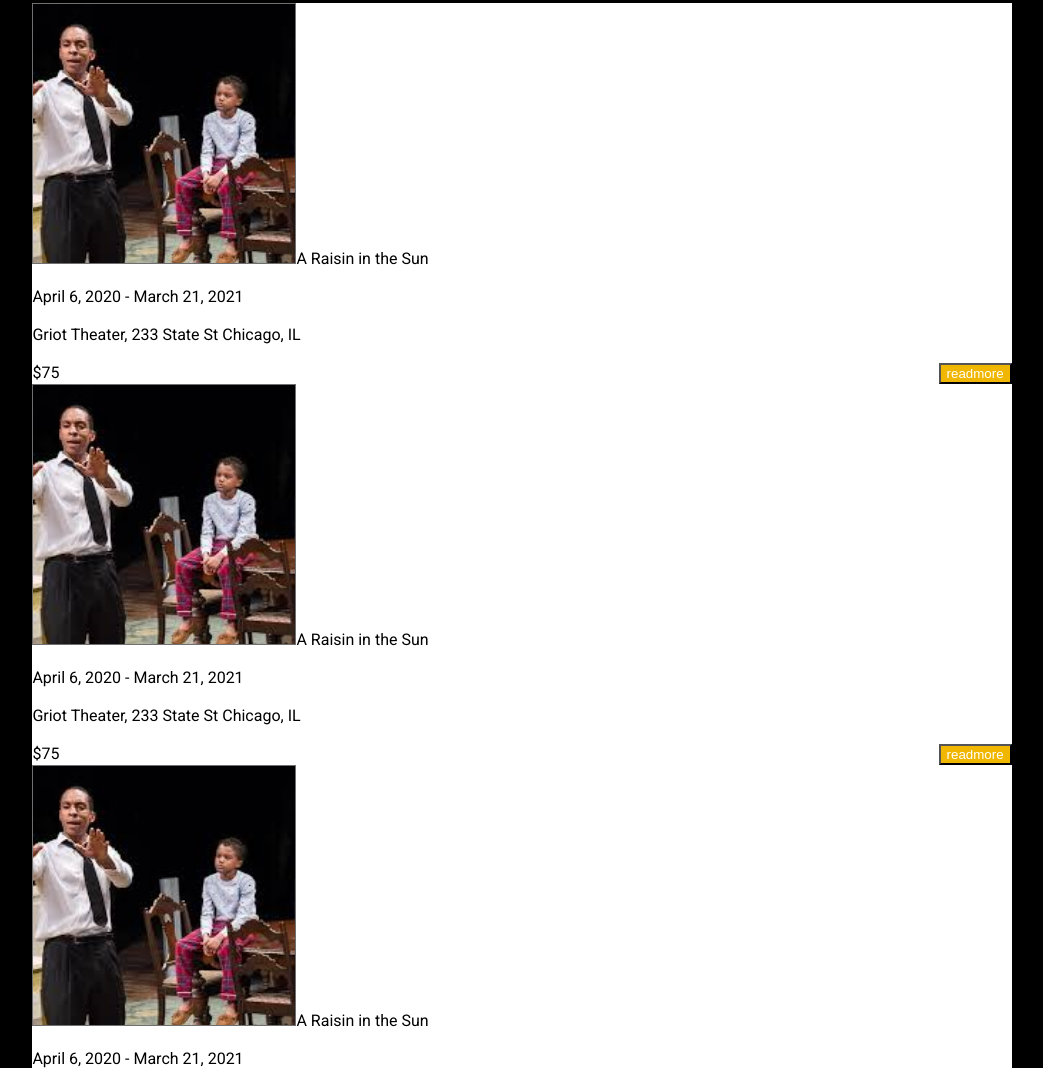
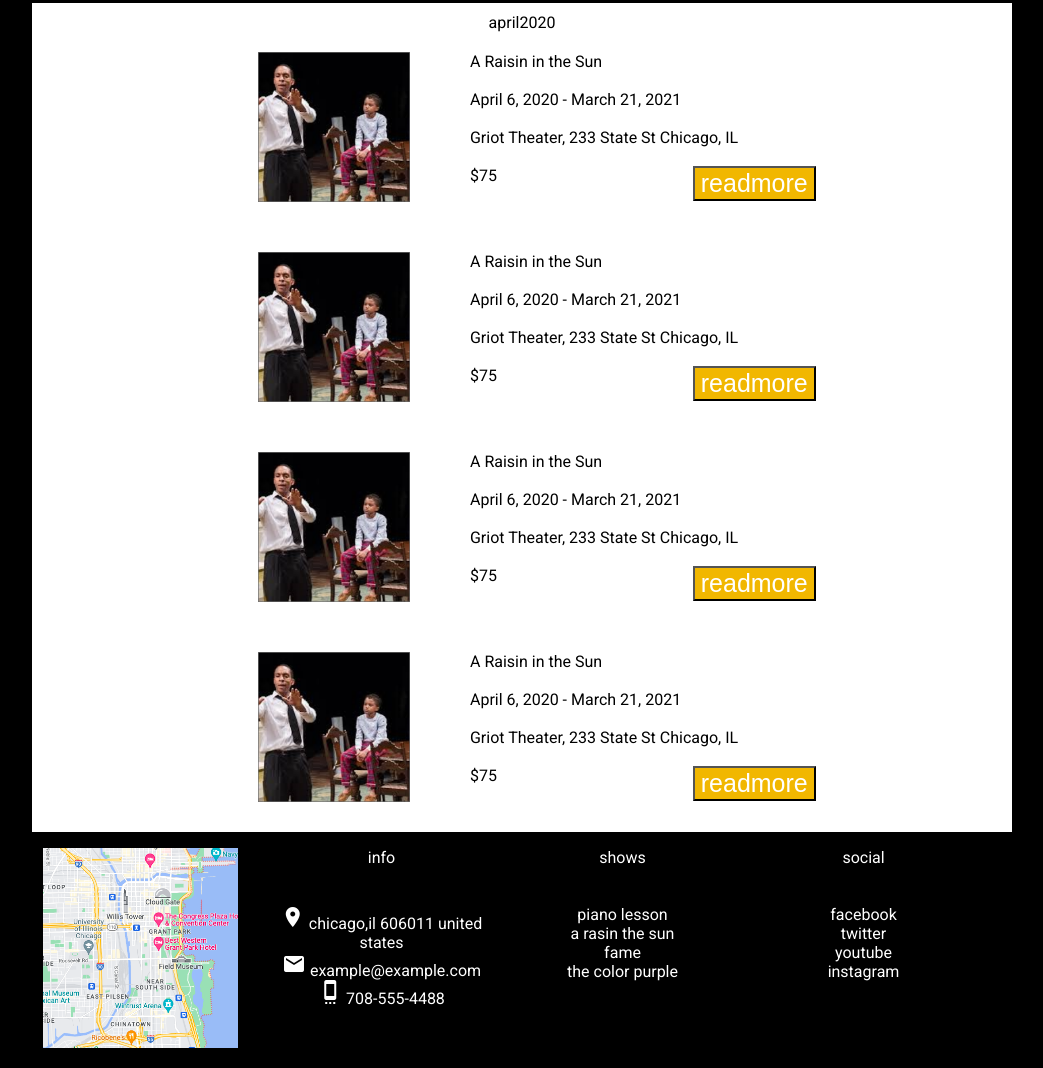
Before and after one commit to oluyemisi43/Assignment3, a plain HTML site: page index.html in a window 1280 px wide. Shown: the part 587-1655 px from the top of the page, without its empty margins (138-1181 px from the left). Drawn offline with Linux system fonts and the light colour scheme.

Commit message:
finished

```diff
--- a/index.html
+++ b/index.html
@@ -1,6 +1,7 @@
+
 <!DOCTYPE html>
 <html>
-    <head><link rel="preconnect" href="https://fonts.googleapis.com">
+    <head><link rel="preconnect" href="https://fonts.googleapis.com"><link rel="stylesheet" href="https://fonts.googleapis.com/icon?family=Material+Icons">
         <link rel="preconnect" href="https://fonts.gstatic.com" crossorigin>
         <link href="https://fonts.googleapis.com/css2?family=Roboto&display=swap" rel="stylesheet">
     <link rel="stylesheet" href="style.css">
@@ -13,9 +14,9 @@
   <div class="flexnav">
 
 
-    <footer></footer>
 
-</html>
+
+
 
     <a href="">home</a>
     <a href="">features</a>
@@ -27,33 +28,59 @@
 <img id= "theatre-image" src="theater-image-background.png" alt="Theater Image"><div id = "theatre-image-text">featured show</div>
 <div>
     <ul class="tileflex">
-        <li class="flexitem"><img src="arasinthesintheatre.png">A Raisin in the Sun <br><br>
+        <li class="flexitem" id="date">april2020</li>
+        <li class="flexitem">
+            <div class="items">
+                <img class="itempicture" src="arasinthesintheatre.png">A Raisin in the Sun <br><br>
                 April 6, 2020 - March 21, 2021 <br><br>
                 Griot Theater, 233 State St Chicago, IL <br><br>
                 $75
                 <button>readmore</button>
+            </div>
         </li>
-            <li class="flexitem"><img src="arasinthesintheatre.png">A Raisin in the Sun <br><br>
+        <li class="flexitem">
+            <div class="items">
+                <img class="itempicture" src="arasinthesintheatre.png">A Raisin in the Sun <br><br>
                 April 6, 2020 - March 21, 2021 <br><br>
                 Griot Theater, 233 State St Chicago, IL <br><br>
                 $75
                 <button>readmore</button>
+            </div>
         </li>
-                <li class="flexitem"><img src="arasinthesintheatre.png">A Raisin in the Sun <br><br>
+        <li class="flexitem">
+            <div class="items">
+                <img class="itempicture" src="arasinthesintheatre.png">A Raisin in the Sun <br><br>
                 April 6, 2020 - March 21, 2021 <br><br>
                 Griot Theater, 233 State St Chicago, IL <br><br>
                 $75
                 <button>readmore</button>
-                    </li><li class="flexitem"><img src="arasinthesintheatre.png">A Raisin in the Sun <br><br>
+            </div>
+        </li>
+        <li class="flexitem">
+            <div class="items">
+                <img class="itempicture" src="arasinthesintheatre.png">A Raisin in the Sun <br><br>
                         April 6, 2020 - March 21, 2021 <br><br>
                         Griot Theater, 233 State St Chicago, IL <br><br>
                         $75
                         <button>readmore</button>
+                    </div>
                 </li>
 
-        <li> item 2</li>
-        <li>item 3</li>
+
     </ul>
 </div>
 
 </body>
+<footer>
+    <div class="flexcontainer">
+        <div class="flexcolumn"><img id="map" src="thumbnail_map.png"></div>
+        <div class="flexcolumn">info<br><br><br><li><i class="material-icons">location_on</i>
+            chicago,il 606011 united states</li><li><i class="material-icons">mail</i>
+
+                example@example.com</li><li><i class="material-icons">settings_cell</i>
+                    708-555-4488</li></div>
+        <div class="flexcolumn">shows<br><br><br><li>piano lesson</li><li>a rasin the sun</li><li>fame</li><li>the color purple</li></div>
+        <div class="flexcolumn">social<br><br><br><li>facebook</li><li>twitter</li><li>youtube</li><li>instagram</li></div>
+
+    </div>
+</footer></html>
--- a/style.css
+++ b/style.css
@@ -31,7 +31,8 @@ font-size: 80px;}
 
 button {color:white;
     float:right;
-background-color: #f1b700;}
+background-color: #f1b700;font-size: 25px;
+}
 .tileflex{
     display: flex;
     justify-content: center;
@@ -41,5 +42,35 @@ background-color: #f1b700;}
     flex-basis: 80%;
 }
 
-ul{list-style: none;
+ul, li{list-style: none;
 }
+.items{padding-top: 20px;
+    padding-bottom: 20px;
+    width: 60%;
+    margin-left: auto;
+    margin-right: auto;}
+    #date {
+    padding-top: 10px;
+    text-align: center;
+}
+.itempicture {float: left;
+    padding-left: 30px;
+    padding-right: 60px;
+    padding-bottom: 30px;
+    height: 150px;
+    }
+    #map {
+        height: 200px;
+        text-align: center;}
+    .flexcontainer {
+        display: flex;
+        justify-content: center;
+        margin-left: 150px;
+        margin-right: 150px;
+    }
+
+    .flexcolumn {
+        flex-basis: 80%;
+        text-align: center;
+        color: white;
+    }
```
Also changed, not shown: thumbnail_map.png (added). Lines whose indentation alone changed are shown as unchanged.
